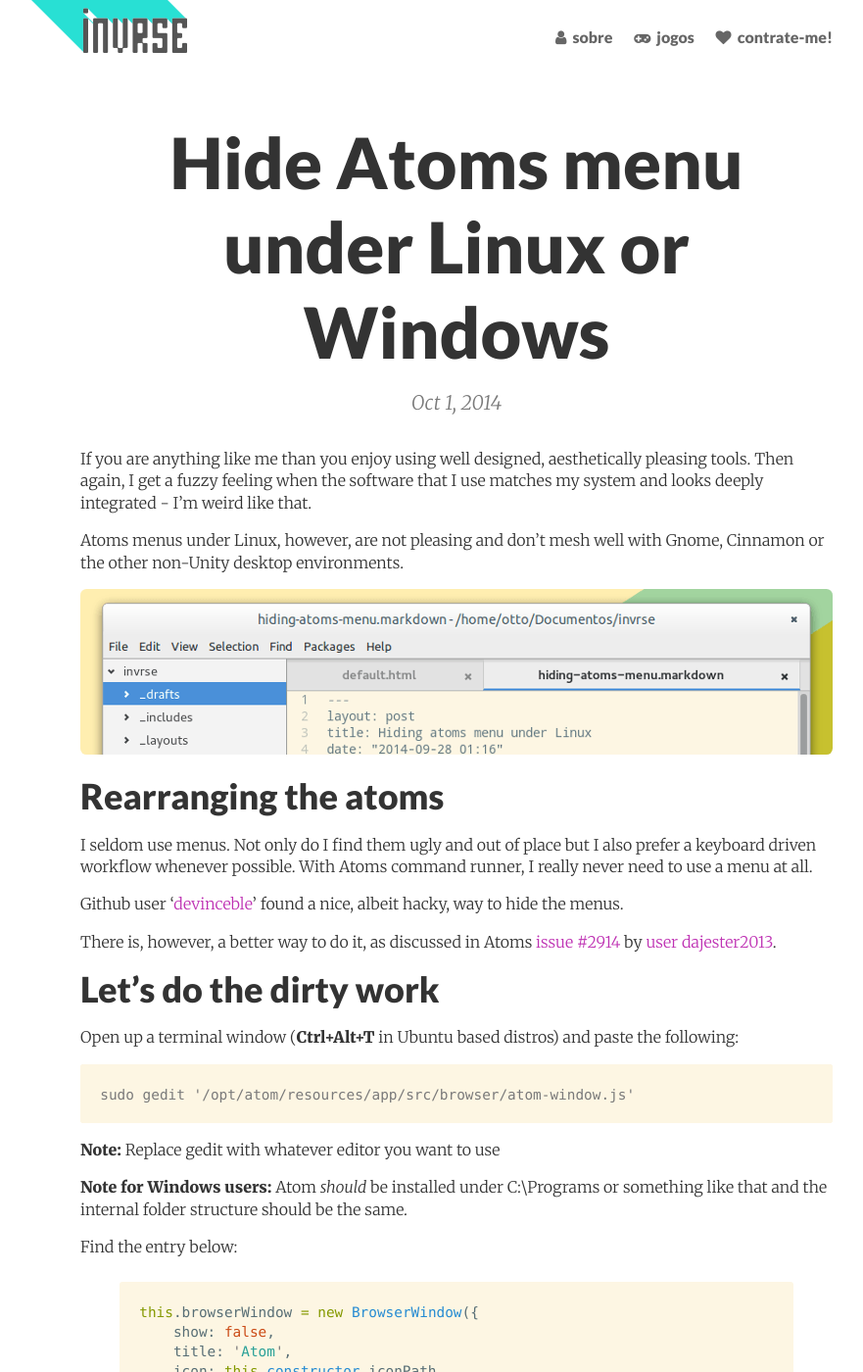
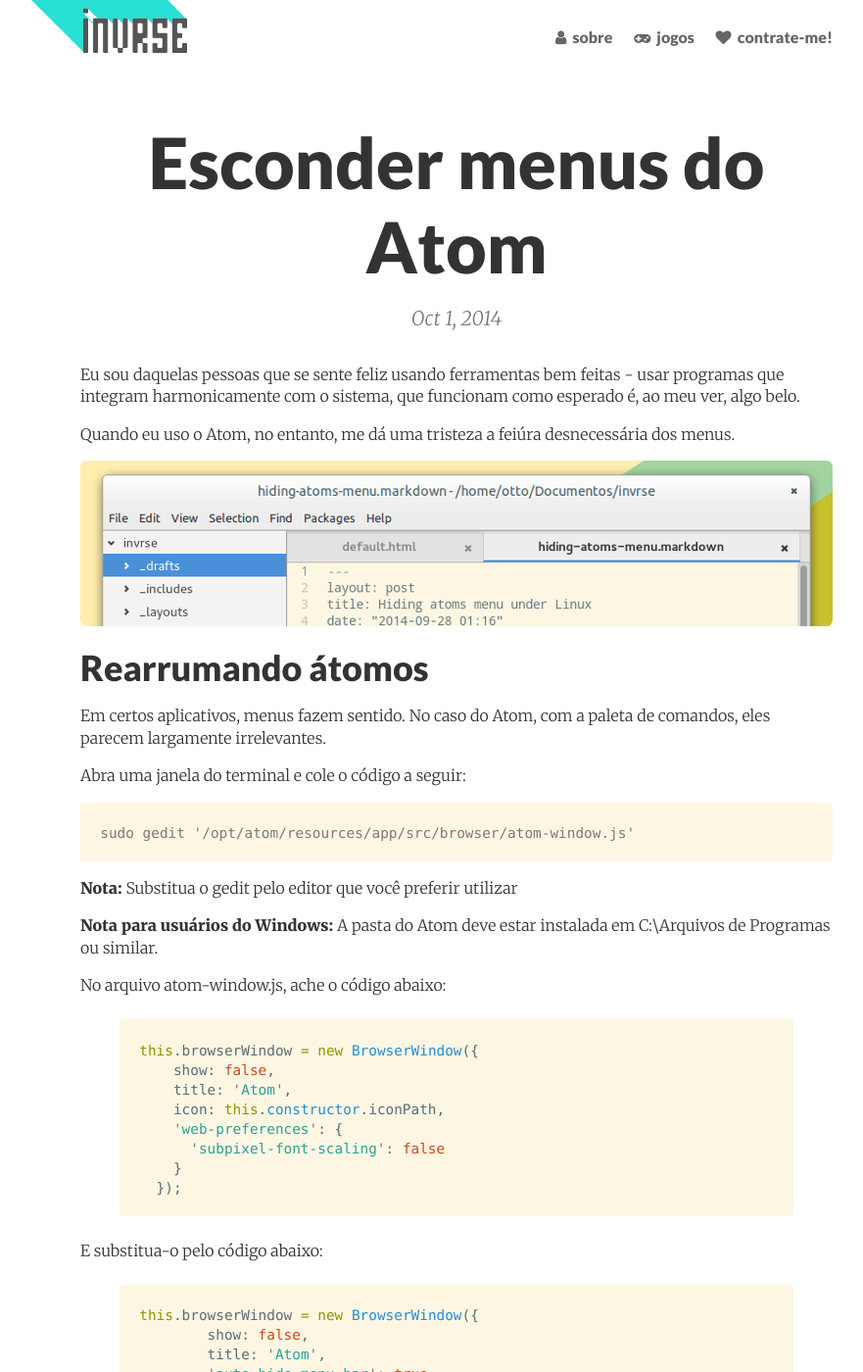
Before and after one commit to ThaisRobba/invrse-pt, a Jekyll site: the page built from _posts/2014-10-01-hide-atoms-menu.md, in a window 1280 px wide and 1400 px high. Shown: the whole window at 98% size, without its empty margins (174-1055 px from the left). Built offline with Jekyll 4.4.1, drawn with Linux system fonts in a browser that asks for light colours; nearby versions of some CDN libraries; comment, search, counter and statistics services are not loaded; some of the changed text lies outside the part shown.

Commit message:
post traduzido

```diff
--- a/_posts/2014-10-01-hide-atoms-menu.md
+++ b/_posts/2014-10-01-hide-atoms-menu.md
@@ -1,41 +1,33 @@
 ---
 layout: post
-title: Hide Atoms menu under Linux or Windows
+title: Esconder menus do Atom
 date: 2014-10-01 10:00
-permalink: pt/hide-atoms-menu
+permalink: esconder-menu-atom
 categories:
     - text editor
 comments: true
-lang:       pt
 ---
 
-If you are anything like me than you enjoy using well designed, aesthetically pleasing tools. Then again, I get a fuzzy feeling when the software that I use matches my system and looks deeply integrated - I'm weird like that.
+Eu sou daquelas pessoas que se sente feliz usando ferramentas bem feitas - usar programas que integram harmonicamente com o sistema, que funcionam como esperado é, ao meu ver, algo belo.
 
-Atoms menus under Linux, however, are not pleasing and don't mesh well with Gnome, Cinnamon or the other non-Unity desktop environments.
+Quando eu uso o Atom, no entanto, me dá uma tristeza a feiúra desnecessária dos menus.
 
 ![Awful menus must die]({{site.baseurl}}/assets/atom/with_menu.png)
 
 
-###Rearranging the atoms
+###Rearrumando átomos
 
-I seldom use menus. Not only do I find them ugly and out of place but I also prefer a keyboard driven workflow whenever possible. With Atoms command runner, I really never need to use a menu at all.
+Em certos aplicativos, menus fazem sentido. No caso do Atom, com a paleta de comandos, eles parecem largamente irrelevantes.
 
-
-Github user '[devinceble](https://gist.github.com/devinceble/a0f3598cecf30cc6ab21)' found a nice, albeit hacky, way to hide the menus.
-
-There is, however, a better way to do it, as discussed in Atoms [issue #2914](https://github.com/atom/atom/issues/2914) by [user dajester2013](https://github.com/atom/atom/issues/2914#issuecomment-56667810).
-
-###Let's do the dirty work
-
-Open up a terminal window (**Ctrl+Alt+T** in Ubuntu based distros) and paste the following:
+Abra uma janela do terminal e cole o código a seguir:
 
     sudo gedit '/opt/atom/resources/app/src/browser/atom-window.js'
 
-**Note:** Replace gedit with whatever editor you want to use
+**Nota:** Substitua o gedit pelo editor que você preferir utilizar
 
-**Note for Windows users:** Atom *should* be installed under C:\Programs or something like that and the internal folder structure should be the same.
+**Nota para usuários do Windows:** A pasta do Atom deve estar instalada em  C:\Arquivos de Programas ou similar.
 
-Find the entry below:
+No arquivo atom-window.js, ache o código abaixo:
 
 {% highlight javascript %}
 this.browserWindow = new BrowserWindow({
@@ -48,7 +40,8 @@
   });
 {% endhighlight %}
 
-And replace it with this:
+E substitua-o pelo código abaixo:
+
 {% highlight javascript %}
 this.browserWindow = new BrowserWindow({
         show: false,
@@ -61,12 +54,10 @@
       });
 {% endhighlight %}
 
-###This feels wrong
+###Que trabalheira!
 
-Ideally, it should be an option for Atom to hide or show the menu, just like pretty much everything else is already. Until someone commits the needed changes though, this is one of the ways to do it. On the plus side, you retain *some* menu functionality. Pressing **ALT** reveals Atoms menus - at least on Linux.
-
-I find that the end result is worth the minute you spend modifying the source.
+Num mundo ideal, o editor deveria vir com a opção de esconder/mostrar o menu. Até alguém colocar isso no código final, essa é a opção que temos. No lado positivo, apertando a tecla **ALT** você retoma a funcionabilidade do menu.
 
 ![Beauty incarnate]({{site.baseurl}}/assets/atom/without_menu.png)
 
-Bear in mind that you will need to do this again when Atom gets updated.
+Tenha em mente que será necessário refazer isso a cada atualização do Atom.
```
